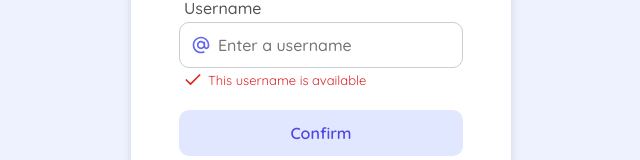
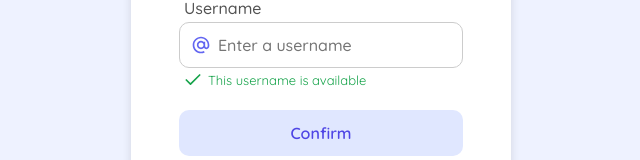
Before and after one commit to hrvsdev/hello-messenger, a Next.js app: page /login/set-username in a window 1280 px wide. Shown: the part 442-602 px from the top of the page, without its empty margins (319-959 px from the left). Built offline with nearby package versions, Linux system fonts and the light colour scheme.

Commit message:
added conditional rendering on erros

```diff
--- a/components/login/Username.tsx
+++ b/components/login/Username.tsx
@@ -1,10 +1,17 @@
+import { useState } from "react";
 import styled from "styled-components";
+
 import { BiUser, BiAt } from "react-icons/bi";
 import { FiCheck, FiX } from "react-icons/fi";
 
 import { UsernameCheckType } from "./types";
 
 export default function Login() {
+  // Error states
+  const [nameError, setNameError] = useState<boolean>(false);
+  const [usernameCheckShow, setUsernameCheckShow] = useState<boolean>(false);
+  const [usernameError, setuserNameError] = useState<boolean>(false);
+
   return (
     <Main>
       <LoginWrapper>
@@ -18,29 +25,33 @@ export default function Login() {
           <InputWrapper>
             <BiUser />
             <Input
-              error={false}
+              error={nameError}
               id="name"
               type="text"
               placeholder="Enter your name"
             />
           </InputWrapper>
-          <InputError show={false}>
+          <InputError show={nameError}>
             Name should be of atleast 3 characters
           </InputError>
           <Label htmlFor="username">Username</Label>
           <InputWrapper>
             <Input
-              error={false}
+              error={usernameError}
               id="username"
               type="text"
               placeholder="Enter a username"
             />
             <BiAt />
           </InputWrapper>
-          <UsernameCheck show={true} status="success">
-            <div className="top">
-              <FiCheck />
-              <p>This username is available</p>
+          <UsernameCheck show={usernameCheckShow} error={usernameError}>
+            <div className="username-check">
+              <div className="top">
+                {usernameError ? <FiX /> : <FiCheck />}
+                <p>
+                  This username is {usernameError ? "unavailable" : "available"}
+                </p>
+              </div>
             </div>
           </UsernameCheck>
           <Next>Confirm</Next>
@@ -163,12 +174,11 @@ const UsernameCheck = styled.div<UsernameCheckType>`
   margin-top: 2px;
   margin-bottom: 20px;
   padding-left: 4px;
-
   .top {
     display: flex;
     column-gap: 5px;
     align-items: center;
-    color: ${({ status }) => (status === "success" ? "#dc2626" : "#16A34A")};
+    color: ${({ error }) => (error ? "#dc2626" : "#16A34A")};
 
     svg {
       width: 20px;
--- a/components/login/types.ts
+++ b/components/login/types.ts
@@ -1,4 +1,4 @@
 export type UsernameCheckType = {
     show: boolean,
-    status: "success" | 'error'
+    error: boolean
 }
```
